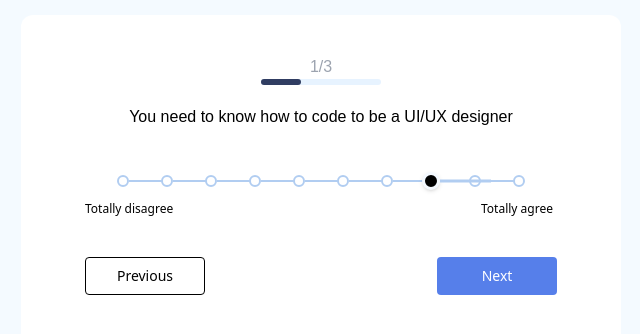
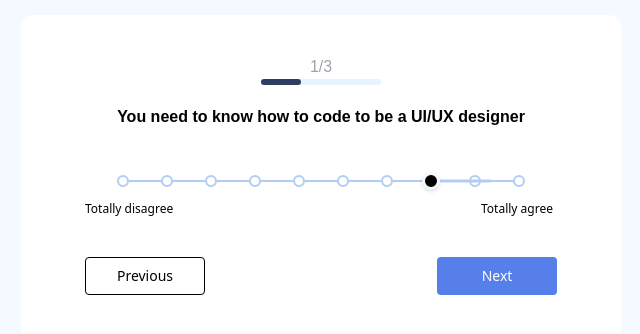
Before and after one commit to eobcre/feedback-survey, a React (Vite) app: page / in a window 1280 px wide. Shown: the part 220-554 px from the top of the page, without its empty margins (319-959 px from the left). Built offline with nearby package versions, Linux system fonts and the light colour scheme.

Commit message:
updated font

```diff
--- a/src/components/Question.tsx
+++ b/src/components/Question.tsx
@@ -9,7 +9,7 @@ const Question: React.FC<Props> = ({ questionIndex }) => {
 
   return (
     <div className='flex justify-center items-center mb-10'>
-      <h2 className='font-Arial'>{currentQuestion.question}</h2>
+      <h2 className='font-Arial font-bold'>{currentQuestion.question}</h2>
     </div>
   );
 };
```
